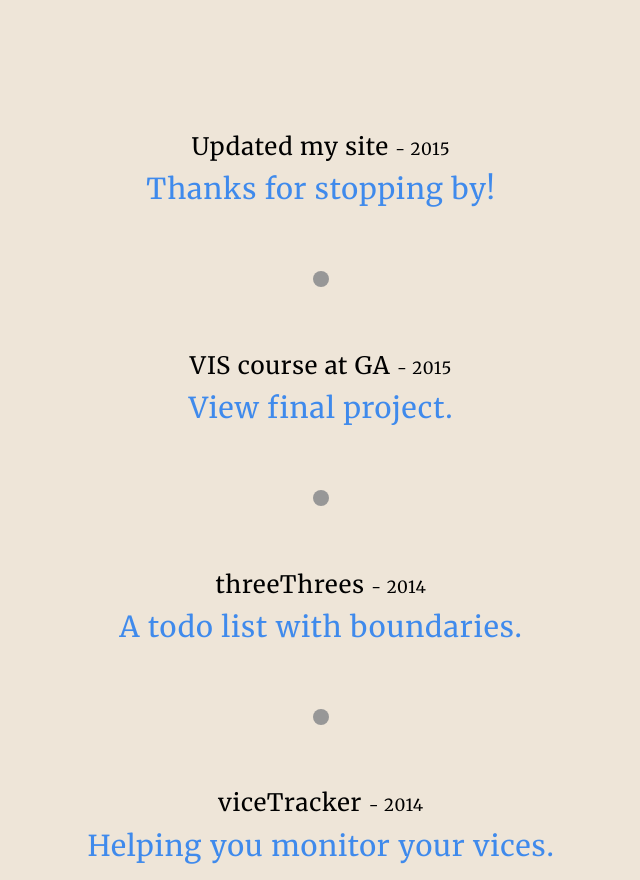
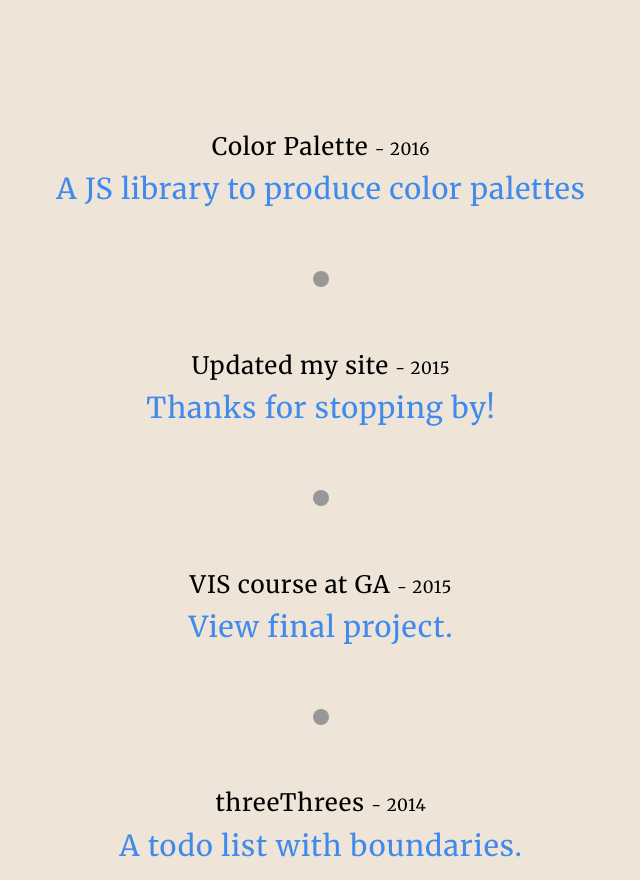
Before and after one commit to lukemesiti/lukemesiti.github.io, a website: page index.html in a window 1280 px wide. Shown: the part 956-1836 px from the top of the page, without its empty margins (319-959 px from the left). Drawn offline with nearby package versions, Linux system fonts and the light colour scheme.

Commit message:
add link to color palette site

```diff
--- a/index.html
+++ b/index.html
@@ -53,6 +53,13 @@
 <h1 id="projects">projects</h1>
 <div class="projects container">
 
+	<div class="item">
+		<a target="_blank" href="http://www.lukemesiti.com/color-palette">
+			<span>Color Palette <small>- 2016</small></span>
+			<span class="description">A JS library to produce color palettes</span>
+		</a>
+	</div>
+	<div class="separator"><span class="separator-circle"></span></div>
 	<div class="item">
 		<a data-scroll href="#home">
 			<span>Updated my site <small>- 2015</small></span>
```
